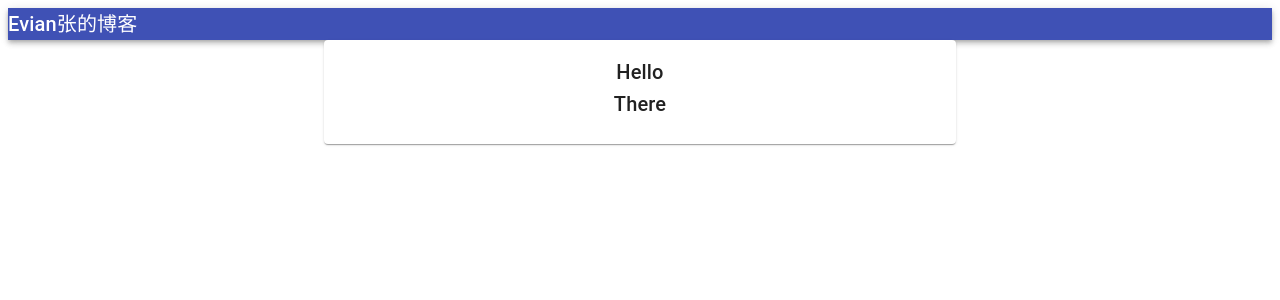
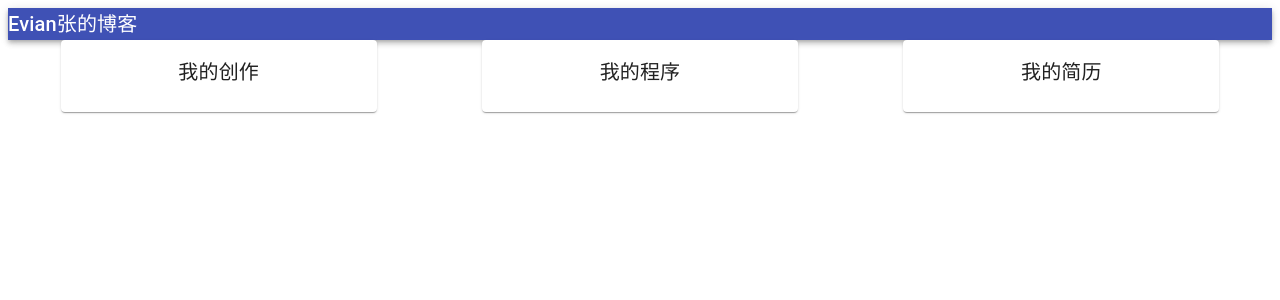
Before and after one commit to Evian-Zhang/evian-blog, a Next.js app in the folder frontend/: page / in a window 1280 px wide. Shown: the top 300 px of the page. Built offline with nearby package versions, Linux system fonts and the light colour scheme; a web font is replaced by a local one.

Commit message:
add cards link

```diff
--- a/frontend/pages/index.tsx
+++ b/frontend/pages/index.tsx
@@ -7,15 +7,13 @@ import Grid from '@material-ui/core/Grid'
 import Card from '@material-ui/core/Card'
 import CardContent from '@material-ui/core/CardContent'
 
-import { GetServerSideProps } from 'next'
+import Link from 'next/link'
 
 import MyHead from '../components/head';
-import { getArticles } from '../api/article-api'
 
 const useStyles = makeStyles({
-    card: {
-        textAlign: 'center',
-        // minHeight: '100'
+    a: {
+        textDecoration: "none"
     }
 });
 
@@ -30,12 +28,34 @@ const Home = () => {
                     Evian张的博客
                 </Typography>
             </AppBar>
-            <Grid container justify='center'>
-                <Grid item xs={6}>
+            <Grid container flex-wrap='wrap' justify='space-around'>
+                <Grid item xs={3}>
+                    <Link href="/writings">
+                        <a className={classes.a} rel="noopener noreferrer">
+                            <Card>
+                                <CardContent>
+                                    <Typography align='center' variant='h6'>
+                                        我的创作
+                                    </Typography>
+                                </CardContent>
+                            </Card>
+                        </a>
+                    </Link>
+                </Grid>
+                <Grid item xs={3}>
                     <Card>
                         <CardContent>
                             <Typography align='center' variant='h6'>
-                                Hello<br/>There
+                                我的程序
+                            </Typography>
+                        </CardContent>
+                    </Card>
+                </Grid>
+                <Grid item xs={3}>
+                    <Card>
+                        <CardContent>
+                            <Typography align='center' variant='h6'>
+                                我的简历
                             </Typography>
                         </CardContent>
                     </Card>
```
Also changed, not shown: frontend/pages/writings.tsx (added, +9 -0 lines).
